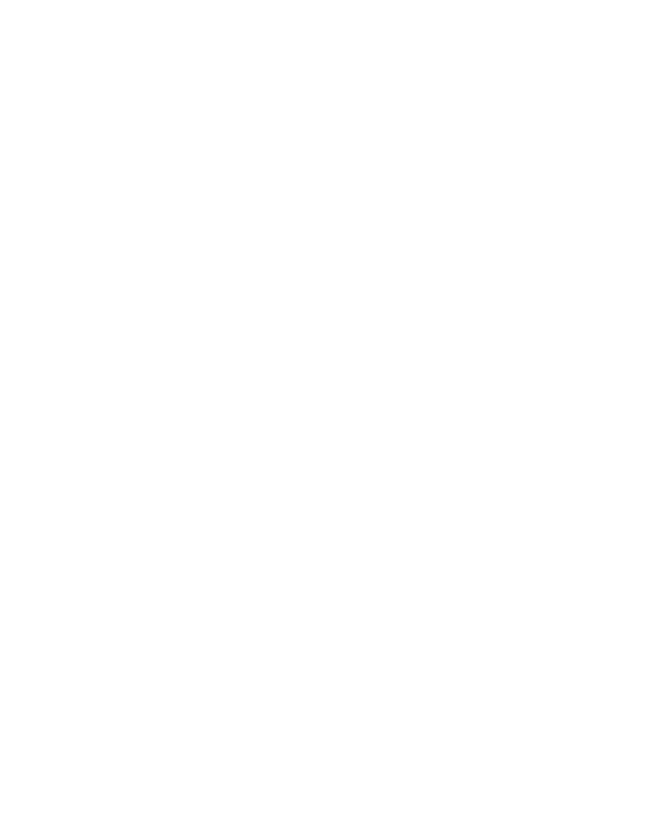
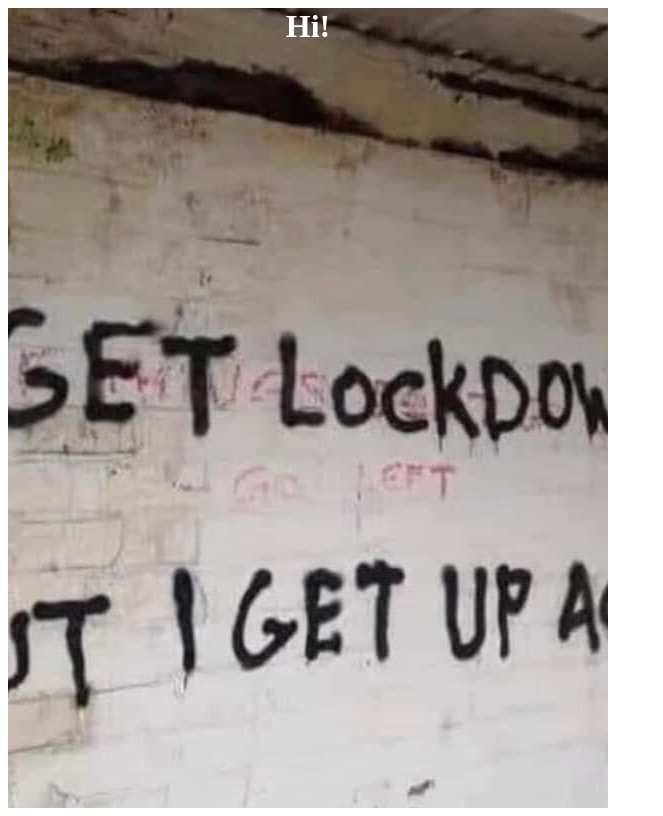
Before and after one commit to shieguy/trash-panda-ftw, a plain HTML site: page index.html in a window 1280 px wide. Shown: the whole page, without its empty margins (0-663 px from the left). Drawn offline with Linux system fonts and the light colour scheme.

Commit message:
3rd attempt

```diff
--- a/styles.css
+++ b/styles.css
@@ -1,7 +1,7 @@
 div {
     width: 600px;
     height: 800px;
-    background: URL('locked.jpg') no-repeat center top;
+    background: URL('locked.jpeg') no-repeat center top;
     color: white;
     text-align: center;
 }
```
